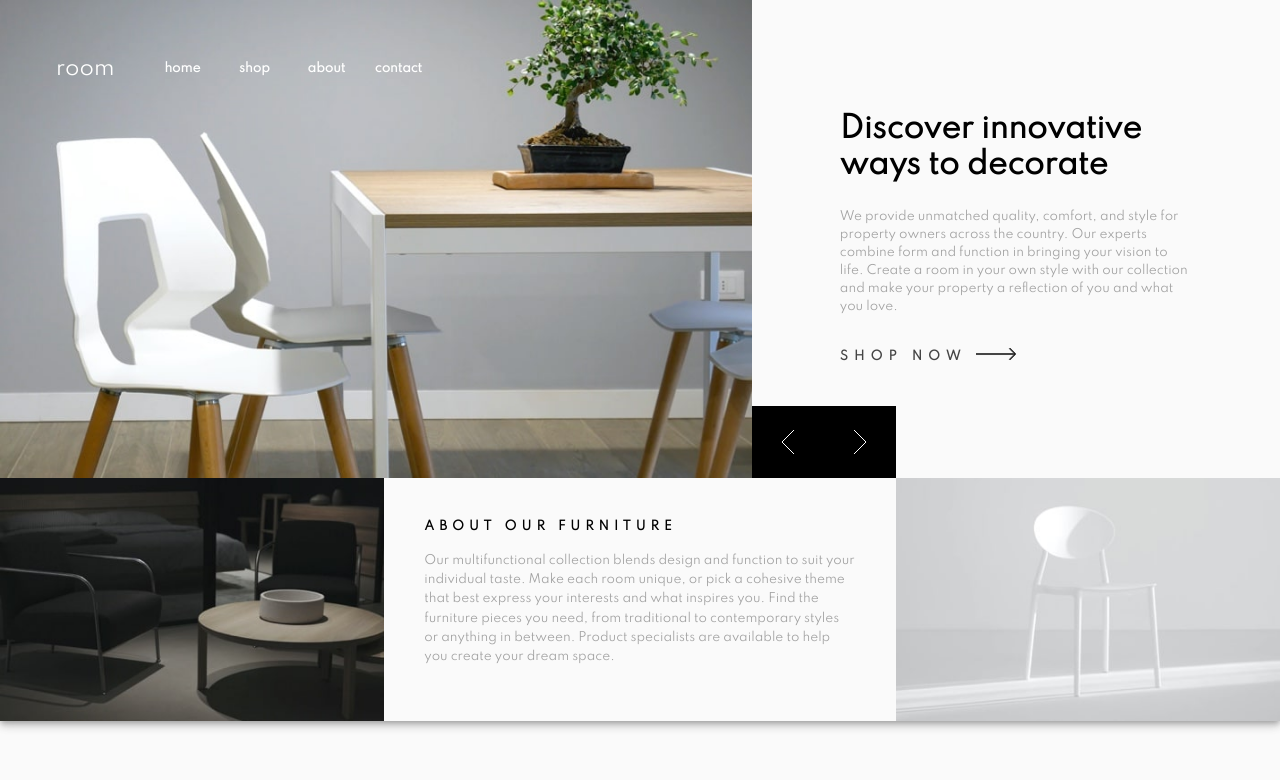
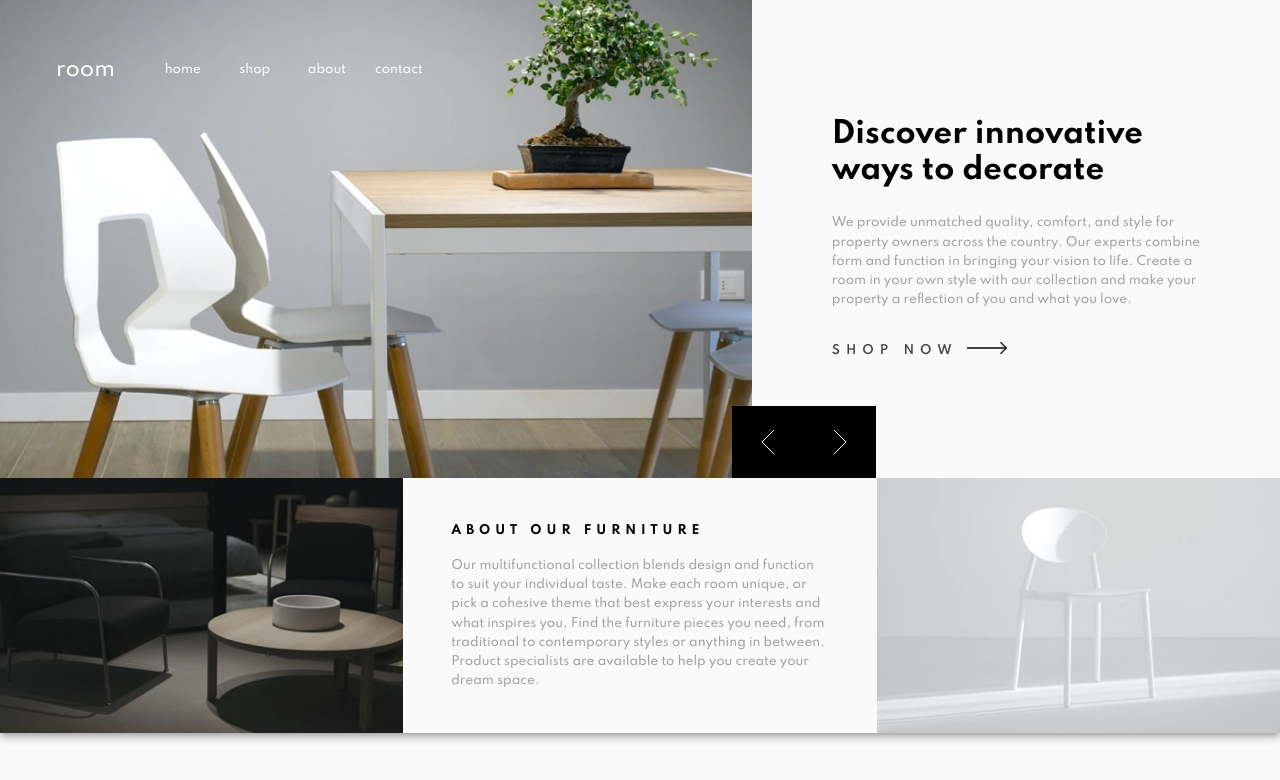
Before and after one commit to edamurao/frontend_1, a React (Create React App) app: page / in a window 1280 px wide. Shown: the top 780 px of the page. Built offline with nearby package versions, Linux system fonts and the light colour scheme.

Commit message:
update font family, adjust container minimum width and underlying div sizes

```diff
--- a/public/index.html
+++ b/public/index.html
@@ -1,14 +1,12 @@
 <!DOCTYPE html>
 <html lang="en">
+
 <head>
   <meta charset="utf-8" />
   <link rel="icon" href="%PUBLIC_URL%/favicon-32x32.png" />
   <meta name="viewport" content="width=device-width, initial-scale=1" />
   <meta name="theme-color" content="#000000" />
-    <meta
-      name="description"
-      content="Web site created using create-react-app"
-    />
+  <meta name="description" content="Web site created using create-react-app" />
   <link rel="apple-touch-icon" href="%PUBLIC_URL%/favicon-32x32.png" />
   <!--
       manifest.json provides metadata used when your web app is installed on a
@@ -25,8 +23,11 @@
       Learn how to configure a non-root public URL by running `npm run build`.
     -->
   <title>Room</title>
-    <link href="https://fonts.googleapis.com/css2?family=Spartan&display=swap" rel="stylesheet">
+  <link rel="preconnect" href="https://fonts.googleapis.com">
+  <link rel="preconnect" href="https://fonts.gstatic.com" crossorigin>
+  <link href="https://fonts.googleapis.com/css2?family=Spartan:wght@500;600;700&display=swap" rel="stylesheet">
 </head>
+
 <body>
   <noscript>You need to enable JavaScript to run this app.</noscript>
   <div id="root"></div>
@@ -41,4 +42,5 @@
       To create a production bundle, use `npm run build` or `yarn build`.
     -->
 </body>
+
 </html>
--- a/src/App.js
+++ b/src/App.js
@@ -6,11 +6,10 @@ import About from './component/about';
 
 const useStyle = makeStyles((theme) => ({
   container: {
+    padding: theme.spacing(0),
     [theme.breakpoints.up('lg')]: {
-      padding: theme.spacing(0),
-    },
-    // width: 1440,
-    // maxWidth: 1440
+      maxWidth: 1300
+    }
   }
 }));
 
--- a/src/component/about.jsx
+++ b/src/component/about.jsx
@@ -1,5 +1,5 @@
 import React from 'react';
-import { Box, Card, CardMedia, makeStyles } from '@material-ui/core';
+import { Box, Card, CardMedia, makeStyles, Typography } from '@material-ui/core';
 import img_about_dark from '../assets/image-about-dark.jpg';
 import img_about_light from '../assets/image-about-light.jpg';
 
@@ -15,7 +15,7 @@ const useStyles = makeStyles((theme) => ({
 }));
 
 export default function About(props) {
-    const classes = useStyles({ ratio: .915 });
+    const classes = useStyles({ ratio: .96 });
     return (<React.Fragment>
         <Box display='flex'>
             <Box>
@@ -24,15 +24,23 @@ export default function About(props) {
                         image={img_about_dark} />
                 </Card>
             </Box>
-            <Box p={5} flexGrow={1}>
+            <Box flexGrow={1}
+                px={6}>
+                <Box display='flex'
+                    flexDirection='column'
+                    justifyContent='center'
+                    height='100%'>
+                    <Box>
                         <Box fontWeight={700}
                             letterSpacing={5}
                             color='hsl(0, 0%, 0%)'
                             className={classes.title}>About our furniture</Box>
-                <Box lineHeight={1.6}>Our multifunctional collection blends design and function to suit your individual taste.
+                        <Typography component='div' variant='body2'>Our multifunctional collection blends design and function to suit your individual taste.
                             Make each room unique, or pick a cohesive theme that best express your interests and what
                             inspires you. Find the furniture pieces you need, from traditional to contemporary styles
                             or anything in between. Product specialists are available to help you create your dream space.
+                        </Typography>
+                    </Box>
                 </Box>
             </Box>
             <Box>
--- a/src/component/content.jsx
+++ b/src/component/content.jsx
@@ -18,12 +18,12 @@ const useStyles = makeStyles((theme) => ({
             height: props => props.ratio * 534,
         }
     },
-    mediaMain: {
-        width: props => props.ratio * 840,
-        height: props => props.ratio * 534,
+    contentText: {
+        paddingLeft: theme.spacing(10),
+        paddingRight: theme.spacing(9),
     },
     nav: {
-        right: theme.spacing(48),
+        right: `calc(${theme.spacing(50)}px + 4px)`,
         bottom: 0,
         '& svg': {
             margin: '0 5px',
@@ -51,6 +51,7 @@ const ArrowButton = withStyles((theme) => ({
 const ShopNowLink = withStyles((theme) => ({
     root: {
         color: 'hsl(0, 0%, 27%)',
+        fontWeight: '600',
         '& svg': {
             stroke: 'hsl(0, 0%, 27%)',
             fill: 'hsl(0, 0%, 27%)',
@@ -102,20 +103,18 @@ export default function Content(props) {
                         image={data.content.img} />
                 </Card>
             </Box>
-            <Box flexGrow={1} px={11} position='relative'>
+            <Box flexGrow={1} className={classes.contentText}>
                 <Box display='flex'
-                    flex={1}
                     flexDirection='column'
                     justifyContent='center'
-                    height='100%'>
+                    height='100%'
+                    >
                     <Typography componet='div' variant='h4'>
                         <Box component='div' fontWeight={700} color='hsl(0, 0%, 0%)' mb={3}>{data.content.title}</Box>
                     </Typography>
-                    <Box lineHeight={1.5}>{data.content.content}</Box>
+                    <Typography component='div' variant='body2'>{data.content.content}</Typography>
                     <Box pt={4} letterSpacing={6} fontWeight={700}>
-                        <ShopNowLink href='#' underline='none' onClick={() => {
-                            console.log(data.index);
-                        }}>SHOP NOW <ArrowIcon /></ShopNowLink>
+                        <ShopNowLink href='#' underline='none'>SHOP NOW <ArrowIcon /></ShopNowLink>
                     </Box>
                 </Box>
             </Box>
--- a/src/component/header.jsx
+++ b/src/component/header.jsx
@@ -10,7 +10,6 @@ const useStyles = makeStyles((theme) => ({
         position: 'absolute',
         color: 'hsl(0, 0%, 100%)',
         textTransform: 'lowercase',
-        fontWeight: '700',
         marginTop: theme.spacing(4),
         paddingLeft: theme.spacing(7),
         zIndex: theme.zIndex.appBar,
@@ -29,7 +28,7 @@ const useStyles = makeStyles((theme) => ({
             textDecoration: 'none',
             textTransform: 'inherit',
             color: 'inherit',
-            fontWeight: '700',
+            // fontWeight: '700',
             position: 'relative',
             '&:hover': {
                 textDecoration: 'inherit'
--- a/src/index.js
+++ b/src/index.js
@@ -9,10 +9,11 @@ const theme = createMuiTheme({
   typography: {
     fontSize: 12,
     fontFamily: [
-      'Spartan'
+      'Spartan', 'san-serif'
     ].join(','),
     body2: {
-      color: 'hsl(0, 0%, 63%)'
+      color: 'hsl(0, 0%, 63%)',
+      lineHeight: '1.6'
     }
   },
   overrides: {
```
Lines whose indentation alone changed are shown as unchanged.
